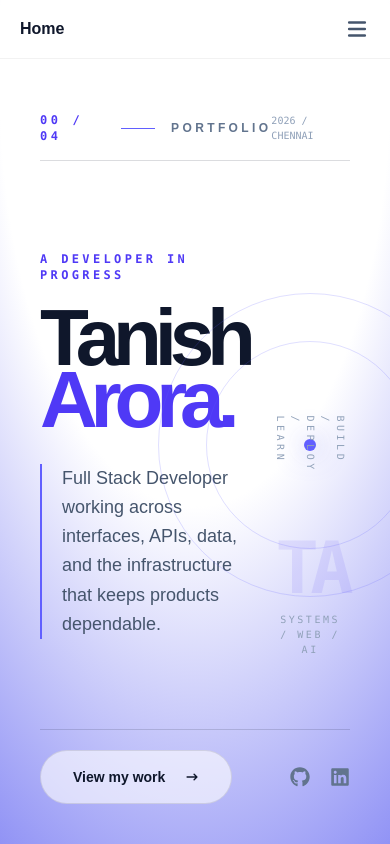
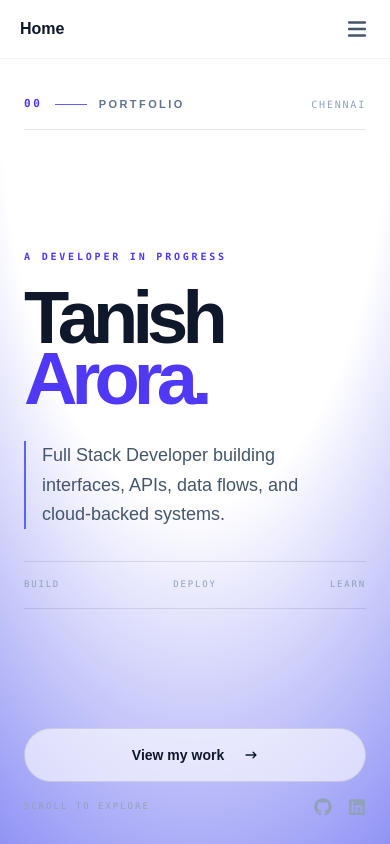
Before and after one commit to Tanish-Arora-01/Portfolio-Website, a React (Vite) app: page / in a window 390 px wide. Shown: the top 844 px of the page. Built offline with nearby package versions, Linux system fonts and the light colour scheme.

Commit message:
imrpoving mobile ui

```diff
--- a/src/components/Hero.jsx
+++ b/src/components/Hero.jsx
@@ -138,7 +138,7 @@ const Hero = () => {
       </div>
 
       {/* Tablet Hero — uses the wider iPad canvas without loading the laptop model. */}
-      <div className="relative z-10 mx-auto grid h-full w-full max-w-5xl grid-rows-[auto_1fr_auto] px-10 pb-10 pt-28 md:flex md:flex-col lg:hidden">
+      <div className="relative z-10 mx-auto hidden h-full w-full max-w-5xl flex-col px-10 pb-10 pt-28 md:flex lg:hidden">
         <div className="flex items-center justify-between border-b border-slate-900/15 pb-4">
           <div className="flex items-center gap-4">
             <span className="font-mono text-xs font-semibold tracking-[0.3em] text-indigo-600">00 / 04</span>
@@ -191,90 +191,79 @@ const Hero = () => {
       </div>
 
       {/* Phone Hero — a separate composition so the laptop is never loaded into the layout. */}
-      <div className="relative z-10 mx-auto flex h-full w-full max-w-screen-xl flex-col px-6 pb-8 pt-24 md:hidden">
-        <div className="flex items-center justify-between border-b border-slate-900/15 pb-4">
+      <div className="relative z-10 mx-auto flex h-full w-full max-w-screen-xl flex-col px-6 pb-7 pt-24 md:hidden">
+        <div className="flex items-center justify-between border-b border-slate-900/10 pb-4">
           <div className="flex items-center gap-3">
             <span className="font-mono text-[11px] font-semibold tracking-[0.25em] text-indigo-600">
-              00 / 04
+              00
             </span>
-            <span className="h-px w-7 bg-indigo-500" />
+            <span className="h-px w-8 bg-indigo-500" />
             <span className="text-[11px] font-semibold uppercase tracking-[0.22em] text-slate-500">
               Portfolio
             </span>
           </div>
-          <span className="font-mono text-[10px] text-slate-400">2026</span>
+          <span className="font-mono text-[10px] uppercase tracking-[0.18em] text-slate-400">
+            Chennai
+          </span>
         </div>
 
-        <div className="relative flex flex-1 flex-col justify-center py-10">
-          <div className="pointer-events-none absolute right-1 top-1/2 h-44 w-44 -translate-y-1/2 rounded-full border border-indigo-500/20" />
-          <div className="pointer-events-none absolute right-8 top-1/2 h-28 w-28 -translate-y-1/2 rounded-full border border-indigo-500/15" />
-          <div className="pointer-events-none absolute right-0 top-1/2 h-2 w-2 -translate-y-1/2 rounded-full bg-indigo-500 shadow-[0_0_24px_rgba(99,102,241,0.8)]" />
-
+        <div className="relative flex flex-1 flex-col justify-center py-8">
           <p
             style={{ animation: "fadeSlideUp 0.6s ease forwards" }}
-            className="relative mb-6 font-mono text-[10px] font-semibold uppercase tracking-[0.28em] text-indigo-600 opacity-0"
+            className="mb-6 font-mono text-[10px] font-semibold uppercase tracking-[0.28em] text-indigo-600 opacity-0"
           >
             A developer in progress
           </p>
 
           <h1
             style={{ animation: "fadeSlideUp 0.7s ease forwards", animationDelay: "0.12s" }}
-            className="relative max-w-[19rem] text-[clamp(4.4rem,20vw,6.8rem)] font-semibold leading-[0.78] tracking-[-0.09em] text-slate-900 opacity-0"
+            className="max-w-[20rem] text-[clamp(4.5rem,19vw,6.3rem)] font-semibold leading-[0.82] tracking-[-0.08em] text-slate-900 opacity-0"
           >
             Tanish
             <span className="block text-indigo-600">Arora.</span>
           </h1>
 
+          <p
+            style={{ animation: "fadeSlideUp 0.7s ease forwards", animationDelay: "0.24s" }}
+            className="mt-8 max-w-[18rem] border-l-2 border-indigo-500 pl-4 text-lg leading-relaxed text-slate-600 opacity-0"
+          >
+            Full Stack Developer building interfaces, APIs, data flows, and
+            cloud-backed systems.
+          </p>
+
           <div
-            style={{ animation: "fadeSlideUp 0.7s ease forwards", animationDelay: "0.24s" }}
-            className="relative mt-8 flex items-center gap-3 opacity-0"
+            style={{ animation: "fadeSlideUp 0.7s ease forwards", animationDelay: "0.38s" }}
+            className="mt-8 grid grid-cols-3 border-y border-slate-900/10 py-4 font-mono text-[9px] uppercase tracking-[0.2em] text-slate-400 opacity-0"
           >
-            <p className="border-l border-indigo-500 pl-3 font-mono text-xs font-medium uppercase tracking-[0.18em] text-slate-600">
-              Full Stack Developer / Systems / AI
-            </p>
+            <span>Build</span>
+            <span className="text-center">Deploy</span>
+            <span className="text-right">Learn</span>
           </div>
-
-          <p
-            style={{ animation: "fadeSlideUp 0.7s ease forwards", animationDelay: "0.38s" }}
-            className="relative mt-7 max-w-[19rem] text-base leading-relaxed text-slate-600 opacity-0"
-          >
-            I design and build dependable digital products across interfaces,
-            APIs, data, and cloud infrastructure.
-          </p>
-        </div>
-
-        <div className="relative">
-          <div className="mb-7 flex items-center justify-between border-y border-slate-900/15 py-3 font-mono text-[9px] uppercase tracking-[0.2em] text-slate-400">
-            <span>Build / deploy / learn</span>
-            <span>Chennai, IN</span>
         </div>
 
         <div
           style={{ animation: "fadeSlideUp 0.7s ease forwards", animationDelay: "0.5s" }}
-            className="flex items-center justify-between gap-4 opacity-0"
+          className="grid gap-4 opacity-0"
         >
-            <Link to="projects" smooth duration={700} className="flex-1">
+          <Link to="projects" smooth duration={700}>
             <SpotlightButton className="w-full justify-center px-5 py-4 text-sm font-medium">
               View my work
               <HiArrowNarrowRight className="ml-2" />
             </SpotlightButton>
           </Link>
 
-            <div className="flex shrink-0 items-center gap-4 text-slate-500">
-              <a href="https://github.com/Tanish-Arora-01" target="_blank" rel="noreferrer" aria-label="GitHub" className="transition-colors hover:text-slate-900">
-                <FaGithub size={19} />
-              </a>
-              <a href="https://www.linkedin.com/in/tanish-arora-1105ta" target="_blank" rel="noreferrer" aria-label="LinkedIn" className="transition-colors hover:text-slate-900">
-                <FaLinkedin size={19} />
-              </a>
-            </div>
-          </div>
-
-          <div className="mt-8 flex items-center gap-3 text-slate-400">
-            <span className="h-8 w-px bg-indigo-500" />
+          <div className="flex items-center justify-between text-slate-400">
             <span className="font-mono text-[9px] uppercase tracking-[0.22em]">
               Scroll to explore
             </span>
+            <div className="flex items-center gap-4">
+              <a href="https://github.com/Tanish-Arora-01" target="_blank" rel="noreferrer" aria-label="GitHub" className="transition-colors hover:text-slate-900">
+                <FaGithub size={18} />
+              </a>
+              <a href="https://www.linkedin.com/in/tanish-arora-1105ta" target="_blank" rel="noreferrer" aria-label="LinkedIn" className="transition-colors hover:text-slate-900">
+                <FaLinkedin size={18} />
+              </a>
+            </div>
           </div>
         </div>
       </div>
```
Lines whose indentation alone changed are shown as unchanged.
